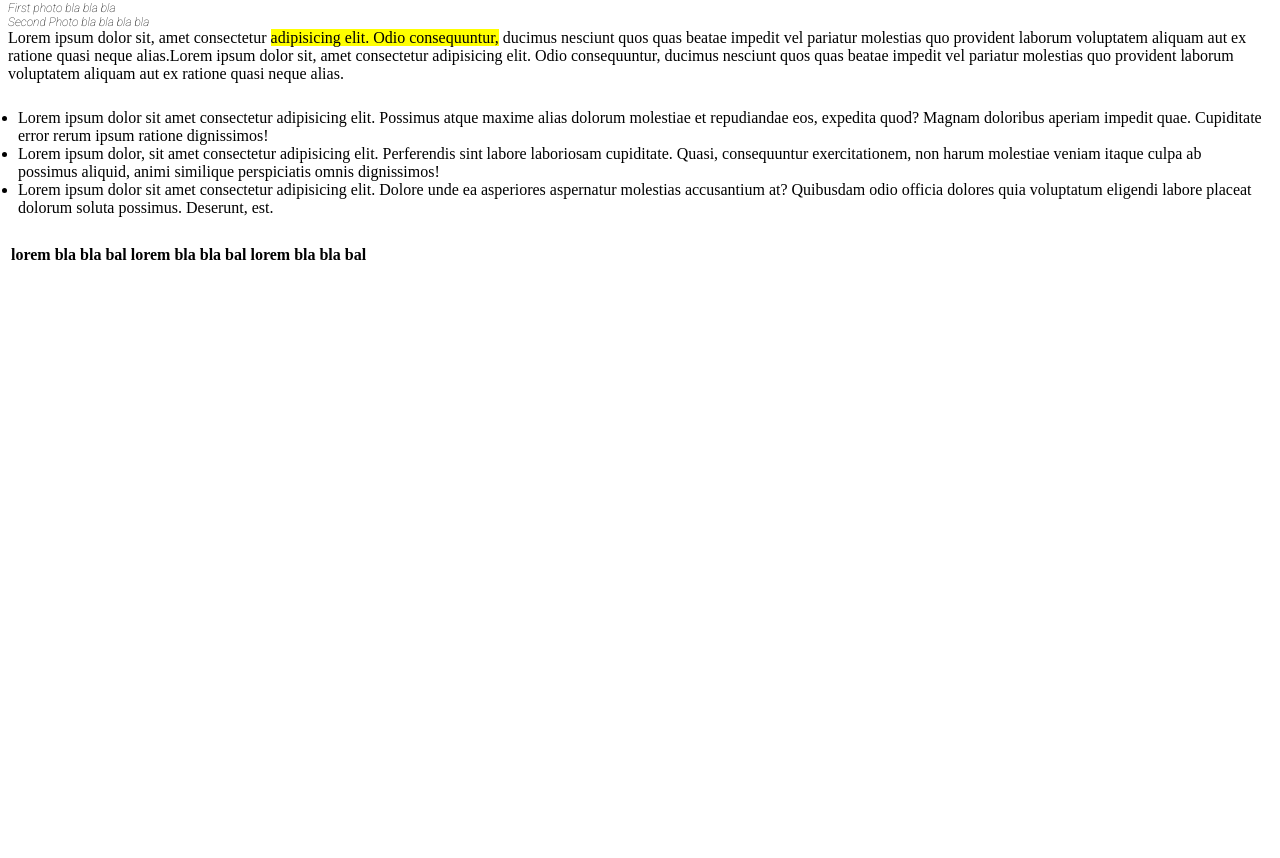
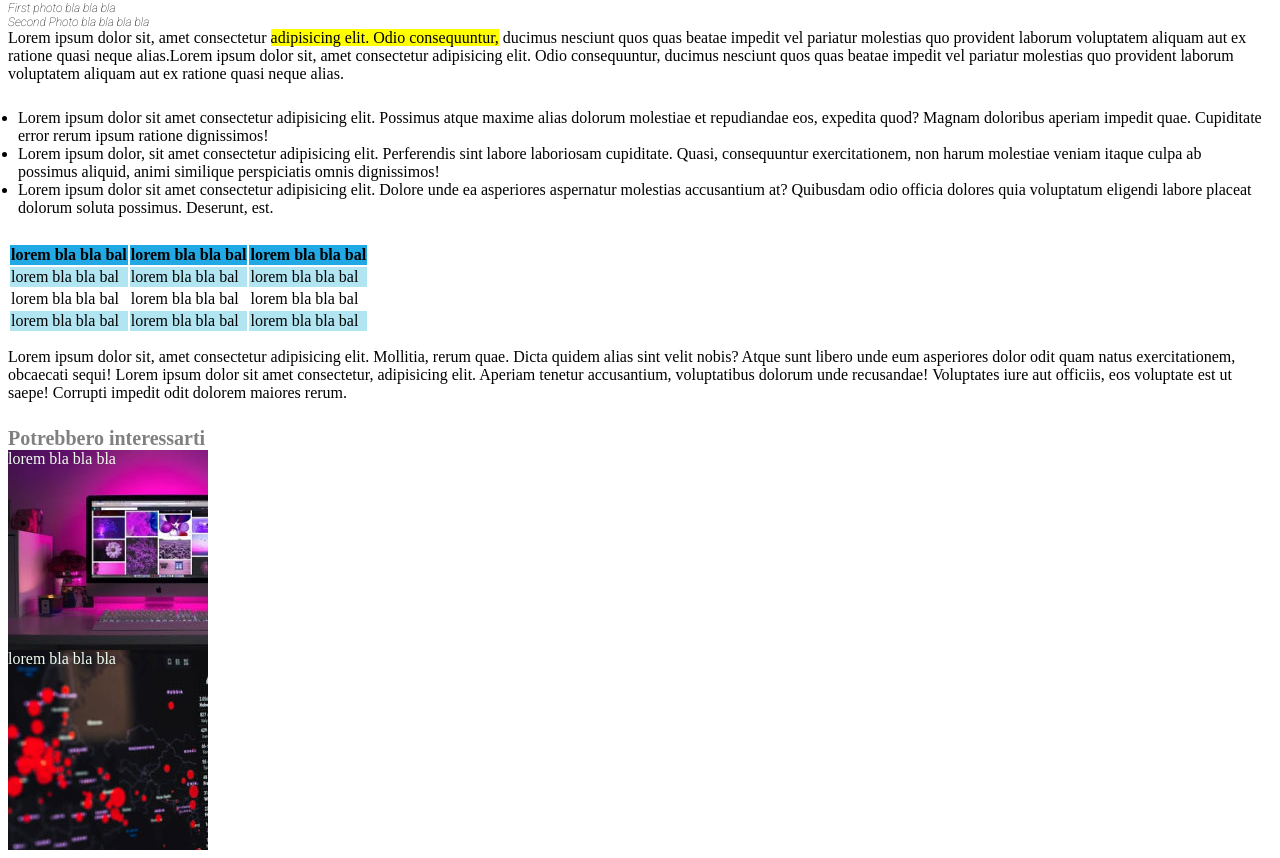
Before and after one commit to FrancescoCoclite/html-css-booleaner, a plain HTML site: page index.html in a window 1280 px wide. Shown: the part 599-1457 px from the top of the page. Before the commit the page ends 876 px from the top, so only its background shows below. Drawn offline with Linux system fonts and the light colour scheme.

Commit message:
fine esrcizio

```diff
--- a/css/style.css
+++ b/css/style.css
@@ -38,3 +38,29 @@ h1{
 .lista{
     padding: 10px;
 }
+thead{
+    background-color: #20A9E5;
+}
+.blue{
+    background-color: #B1E5F2;
+}
+.testo-fin{
+    margin-top: 15px;
+    margin-bottom: 25px;
+}
+.fine{
+    font-size: 20px;
+    color: gray;
+}
+.monitor{
+    background-image: url(../img/monitor.jpg);
+    height: 200px;
+    width: 200px;
+    color: honeydew;
+}
+.graph{
+    background-image: url(../img/graph.jpg);
+    height: 200px;
+    width: 200px;
+    color: honeydew;
+}
--- a/index.html
+++ b/index.html
@@ -49,6 +49,7 @@
                 <li>Lorem ipsum dolor sit amet consectetur adipisicing elit. Dolore unde ea asperiores aspernatur molestias accusantium at? Quibusdam odio officia dolores quia voluptatum eligendi labore placeat dolorum soluta possimus. Deserunt, est.</li>
             </ul>
             <!-- fine elenco non in ordine -->
+
             <table>
                 <thead>
                     <tr>
@@ -58,11 +59,30 @@
                     </tr>
                 </thead>
                 <tbody>
+                    <tr class="blue">
+                        <td>lorem bla bla bal</td>
+                        <td>lorem bla bla bal</td>
+                        <td>lorem bla bla bal</td>
+                    </tr>
                     <tr>
-
+                        <td>lorem bla bla bal</td>
+                        <td>lorem bla bla bal</td>
+                        <td>lorem bla bla bal</td>
+                    </tr>
+                    <tr class="blue">
+                        <td>lorem bla bla bal</td>
+                        <td>lorem bla bla bal</td>
+                        <td>lorem bla bla bal</td>
                     </tr>
                 </tbody>
             </table>
+            <!-- fine tabella -->
+            <footer>
+                <div class="testo-fin">Lorem ipsum dolor sit, amet consectetur adipisicing elit. Mollitia, rerum quae. Dicta quidem alias sint velit nobis? Atque sunt libero unde eum asperiores dolor odit quam natus exercitationem, obcaecati sequi! Lorem ipsum dolor sit amet consectetur, adipisicing elit. Aperiam tenetur accusantium, voluptatibus dolorum unde recusandae! Voluptates iure aut officiis, eos voluptate est ut saepe! Corrupti impedit odit dolorem maiores rerum.</div>
+                <div class="fine"><strong>Potrebbero interessarti</strong></div>
+                <div class="monitor">lorem bla bla bla</div>
+                <div class="graph">lorem bla bla bla</div>
+            </footer>
 
 
         </section>
```
